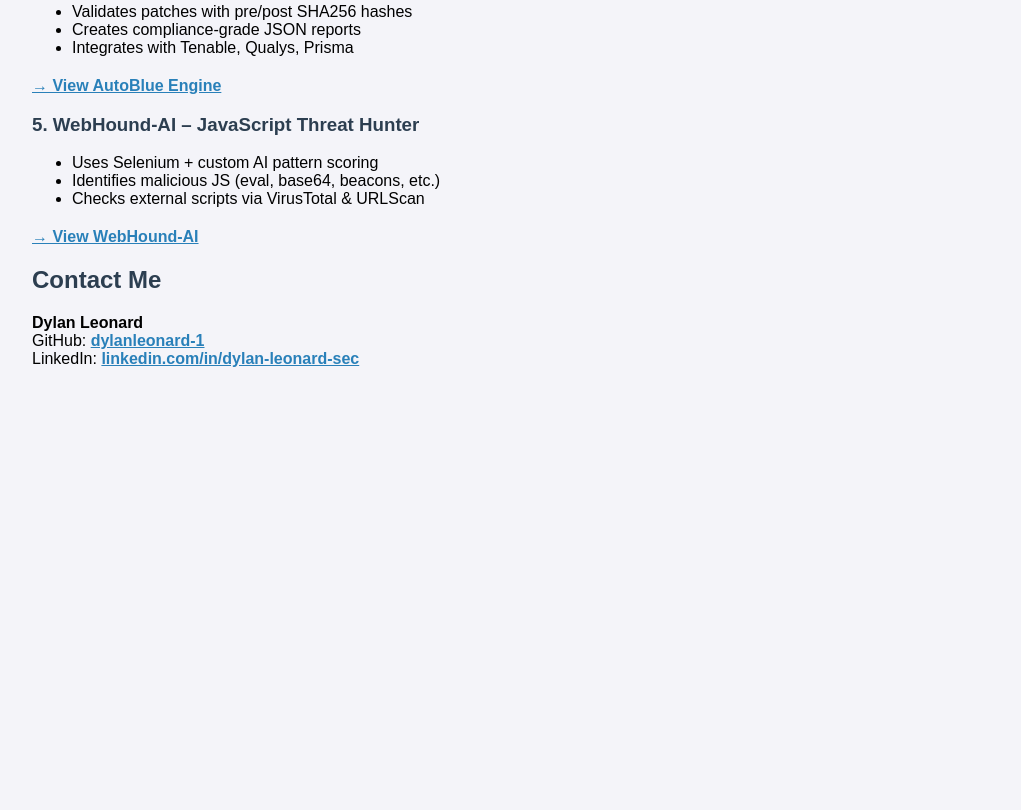
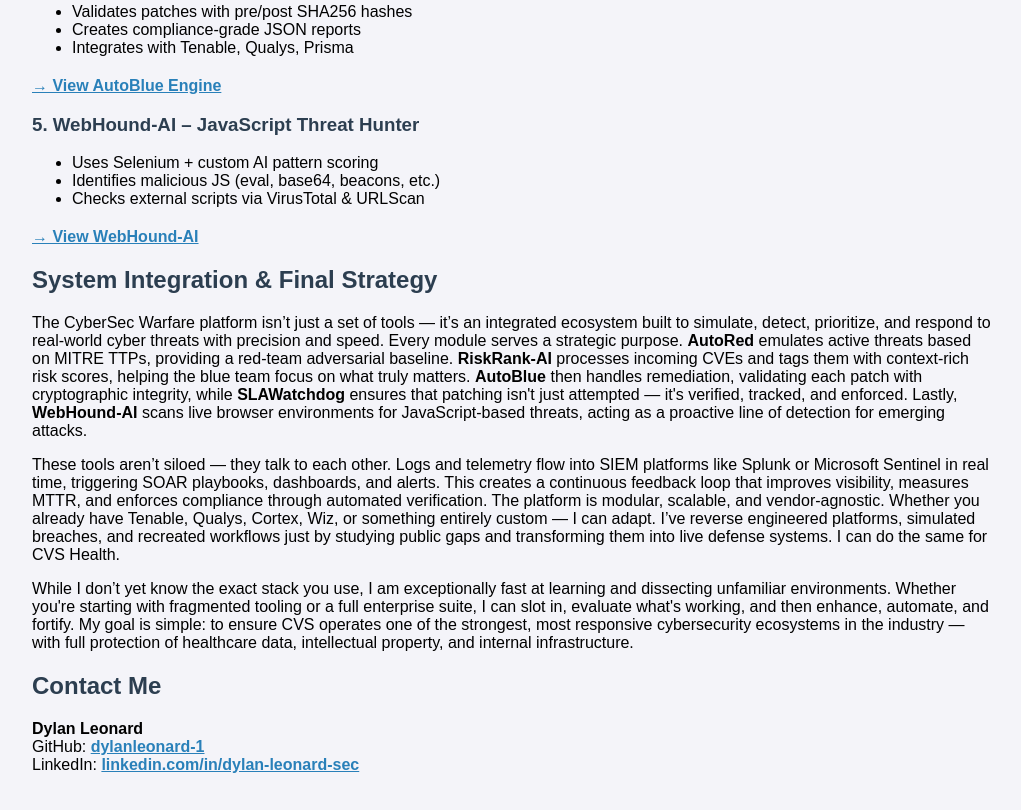
Before and after one commit to dylanleonard-1/cybersec-warfare.github.io, a plain HTML site: page index.html in a window 1280 px wide. Shown: the part 2322-3132 px from the top of the page, without its empty margins (128-1149 px from the left). Before the commit the page ends 2726 px from the top, so only its background shows below. Drawn offline with Linux system fonts and the light colour scheme.

Commit message:
Update index.html

```diff
--- a/index.html
+++ b/index.html
@@ -215,6 +215,20 @@
 </ul>
 <p><a href="webhound_ai.html">→ View WebHound-AI</a></p>
 
+  <h2>System Integration & Final Strategy</h2>
+<p>
+The CyberSec Warfare platform isn’t just a set of tools — it’s an integrated ecosystem built to simulate, detect, prioritize, and respond to real-world cyber threats with precision and speed. Every module serves a strategic purpose. <strong>AutoRed</strong> emulates active threats based on MITRE TTPs, providing a red-team adversarial baseline. <strong>RiskRank-AI</strong> processes incoming CVEs and tags them with context-rich risk scores, helping the blue team focus on what truly matters. <strong>AutoBlue</strong> then handles remediation, validating each patch with cryptographic integrity, while <strong>SLAWatchdog</strong> ensures that patching isn't just attempted — it's verified, tracked, and enforced. Lastly, <strong>WebHound-AI</strong> scans live browser environments for JavaScript-based threats, acting as a proactive line of detection for emerging attacks.
+</p>
+
+<p>
+These tools aren’t siloed — they talk to each other. Logs and telemetry flow into SIEM platforms like Splunk or Microsoft Sentinel in real time, triggering SOAR playbooks, dashboards, and alerts. This creates a continuous feedback loop that improves visibility, measures MTTR, and enforces compliance through automated verification. The platform is modular, scalable, and vendor-agnostic. Whether you already have Tenable, Qualys, Cortex, Wiz, or something entirely custom — I can adapt. I’ve reverse engineered platforms, simulated breaches, and recreated workflows just by studying public gaps and transforming them into live defense systems. I can do the same for CVS Health.
+</p>
+
+<p>
+While I don’t yet know the exact stack you use, I am exceptionally fast at learning and dissecting unfamiliar environments. Whether you're starting with fragmented tooling or a full enterprise suite, I can slot in, evaluate what's working, and then enhance, automate, and fortify. My goal is simple: to ensure CVS operates one of the strongest, most responsive cybersecurity ecosystems in the industry — with full protection of healthcare data, intellectual property, and internal infrastructure.
+</p>
+
+
 <h2>Contact Me</h2>
 <p>
   <strong>Dylan Leonard</strong><br>
```
